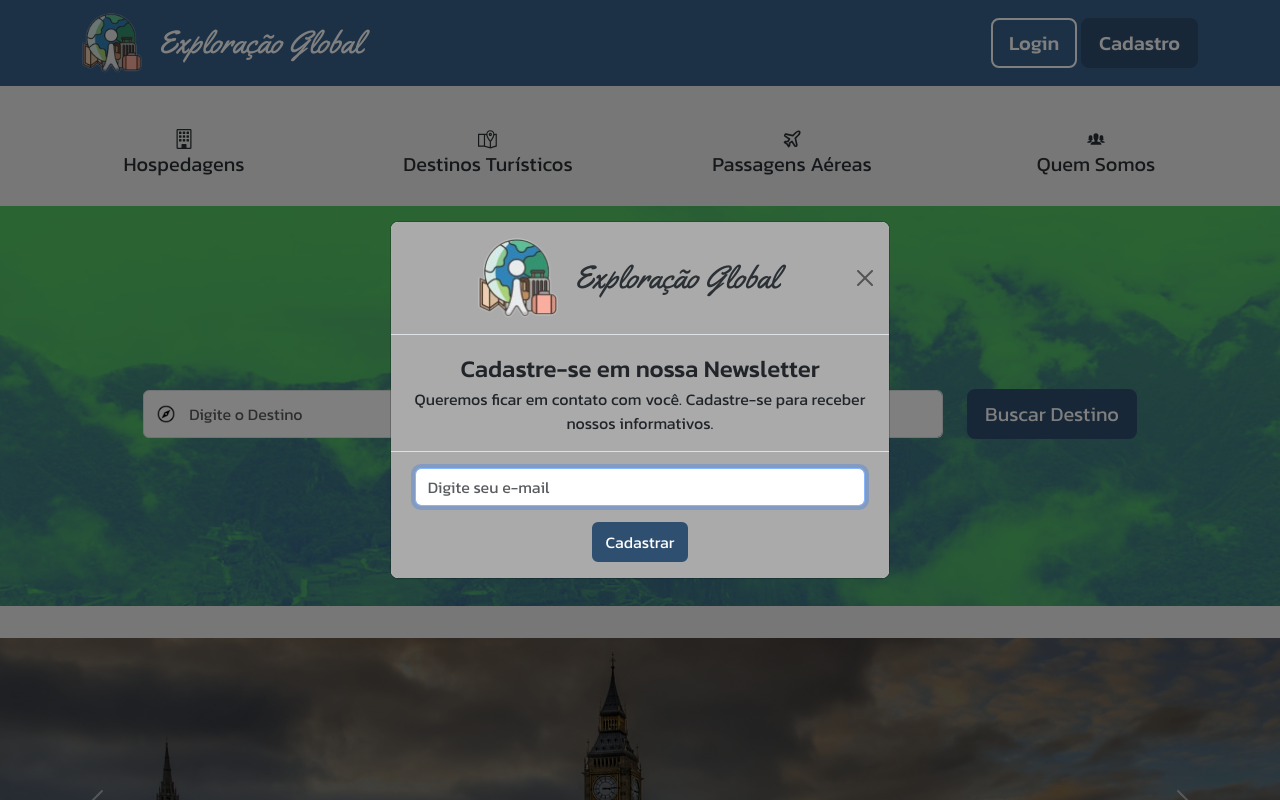
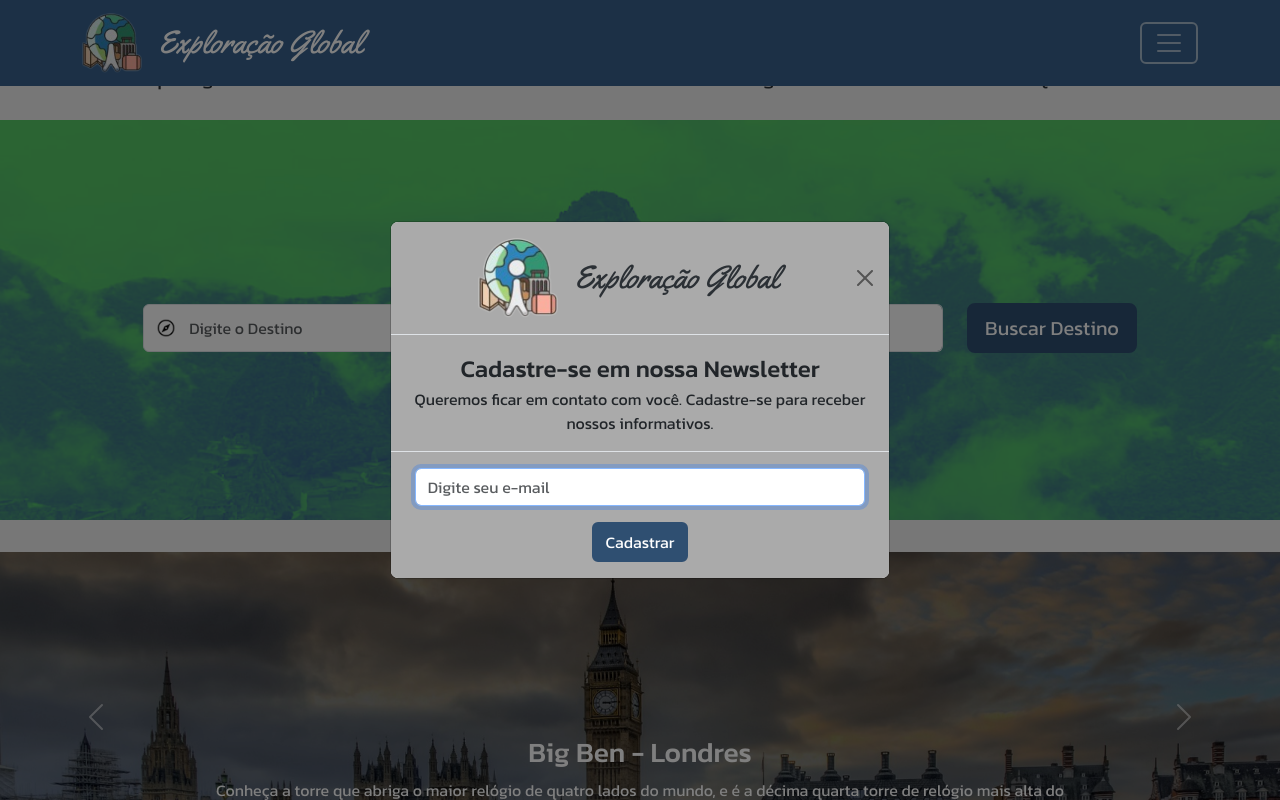
Before and after one commit to EversonVieiradeLima/Exploracao-Global, a React (Create React App) app: page / in a window 1280 px wide. Shown: the top 800 px of the page. Built offline with nearby package versions, Linux system fonts and the light colour scheme.

Commit message:
Alteração do Navbar tradicional para o Offcanvas

```diff
--- a/src/Components/Navbar/index.jsx
+++ b/src/Components/Navbar/index.jsx
@@ -1,16 +1,23 @@
 import React from "react";
 import Container from 'react-bootstrap/Container';
 import Navbar from 'react-bootstrap/Navbar';
+import Offcanvas from 'react-bootstrap/Offcanvas';
 import Button from 'react-bootstrap/Button';
 
 import "./style.css"
 import logo from "../../Images/Logo/logo.png";
+import { BiLogIn, BiBlock } from "react-icons/bi";
+import { HiOutlineDocumentArrowUp } from "react-icons/hi2";
+import { PiSuitcaseRolling, PiWechatLogoBold } from "react-icons/pi";
+import { IoDocumentTextOutline } from "react-icons/io5";
+import { BsQuestionCircle } from "react-icons/bs";
 
 export default function NavBar() {
 
    return (
     <div>
-      <Navbar className="bg-body-tertiary navbar" data-bs-theme="dark">
+      {[false].map((expand) => (
+        <Navbar key={expand} expand={expand} className="bg-body-tertiary navbar" data-bs-theme="dark">
           <Container>
             <Navbar.Brand href="/" className="navbarBrand">
               <img
@@ -22,12 +29,32 @@ export default function NavBar() {
               />{' '}
               Exploração Global
             </Navbar.Brand>
-          <div>
-            <Button variant="primary" size="lg" className="buttonLogin">Login</Button>{' '}
-            <Button variant="outline-primary" size="lg" className="buttonCadastro">Cadastro</Button>
-          </div>
+            <Navbar.Toggle aria-controls={`offcanvasNavbar-expand-${expand}`} className="toggle" />
+
+            <Navbar.Offcanvas
+              id={`offcanvasNavbar-expand-${expand}`}
+              aria-labelledby={`offcanvasNavbarLabel-expand-${expand}`}
+              placement="end"
+              className="offCanvas"
+            >
+              <Offcanvas.Header closeButton>
+                <Offcanvas.Title id={`offcanvasNavbarLabel-expand-${expand}`}>
+                  Menu
+                </Offcanvas.Title>
+              </Offcanvas.Header>
+              <Offcanvas.Body className="containerButtons">
+                <Button variant="primary" size="lg" className="buttons"><BiLogIn className="iconsMenu" /> Fazer Login</Button>
+                <Button variant="primary" size="lg" className="buttons"><HiOutlineDocumentArrowUp className="iconsMenu" /> Fazer Cadastro</Button>
+                <Button variant="primary" size="lg" className="buttons"><PiSuitcaseRolling className="iconsMenu" /> Meus Pedidos</Button>
+                <Button variant="primary" size="lg" className="buttons"><PiWechatLogoBold className="iconsMenu" /> Central de Ajuda</Button>
+                <Button variant="primary" size="lg" className="buttons"><IoDocumentTextOutline className="iconsMenu" /> Termos e Condições</Button>
+                <Button variant="primary" size="lg" className="buttons"><BiBlock className="iconsMenu" /> Política de Privacidade</Button>
+                <Button variant="primary" size="lg" className="buttons"><BsQuestionCircle className="iconsMenu" /> Dúvidas Frequentes</Button>
+              </Offcanvas.Body>
+            </Navbar.Offcanvas>
           </Container>
         </Navbar>
+      ))}
     </div>
    )
 }
--- a/src/Components/Navbar/style.css
+++ b/src/Components/Navbar/style.css
@@ -2,6 +2,9 @@
 
 .navbar {
    background-color: var(--cor-principal) !important;
+   position: fixed;
+   width: 100%;
+   z-index: 1;
 }
 
 .navbarBrand {
@@ -20,28 +23,39 @@ img {
    margin-right: 1rem;
 }
 
-.buttonLogin {
-   background-color: transparent;
-   border: 2px solid var(--cor-secundario);
-   color: var(--cor-secundario);
-   font-weight: 500;
+.toggle {
+   border: 2px solid;
 }
 
-.buttonLogin:hover {
-   background-color: var(--cor-secundario);
-   border: 2px solid var(--cor-secundario);
-   color: var(--cor-principal);
+.offcanvas {
+   background-color: var(--cor-fundo);
+   --bs-offcanvas-width: auto;
 }
 
-.buttonCadastro {
+.containerButtons {
+   align-items: center;
+   display: flex;
+   flex-direction: column;
+}
+
+.buttons {
+   align-items: center;
+   background-color: var(--cor-principal);
+   border: 2px solid var(--cor-principal);
+   color: var(--cor-secundario);
+   display: flex;
+   font-weight: 500;
+   height: 3em;
+   margin-bottom: 1rem;
+   width: 100%;
+}
+
+.buttons:hover {
    background-color: var(--cor-principal-destaque);
    border: 2px solid var(--cor-principal-destaque);
    color: var(--cor-secundario);
-   font-weight: 500;
 }
 
-.buttonCadastro:hover {
-   background-color: var(--cor-secundario);
-   border: 2px solid var(--cor-secundario);
-   color: var(--cor-principal);
+.iconsMenu {
+   margin-right: 1rem;
 }
```
Lines whose indentation alone changed are shown as unchanged.
